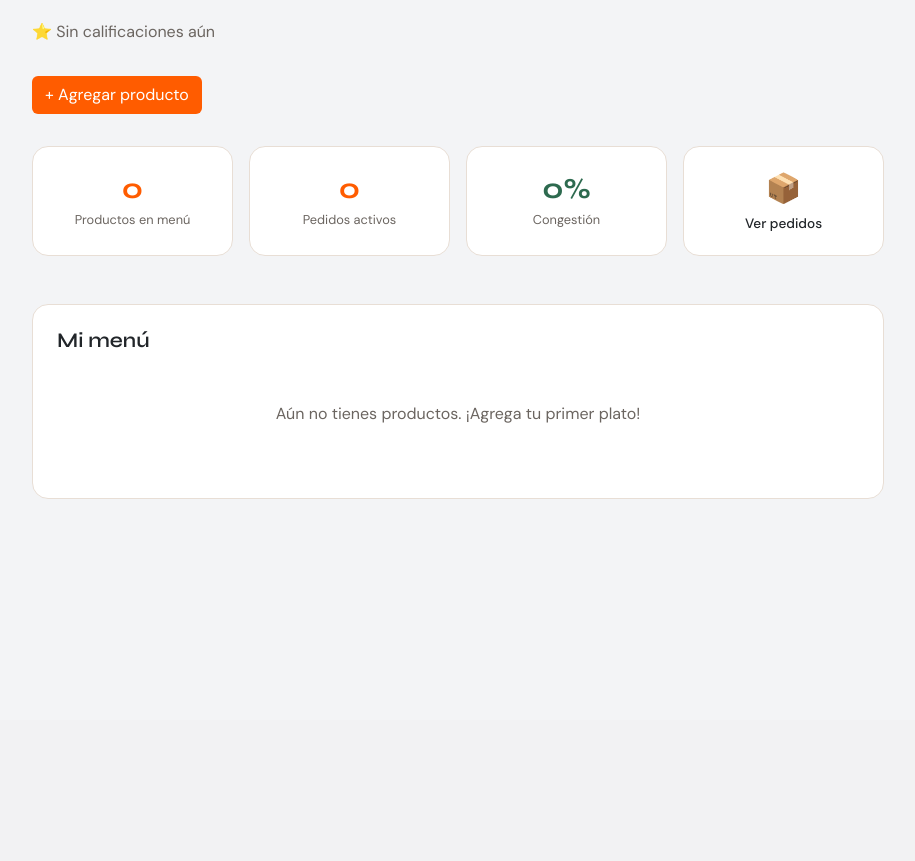
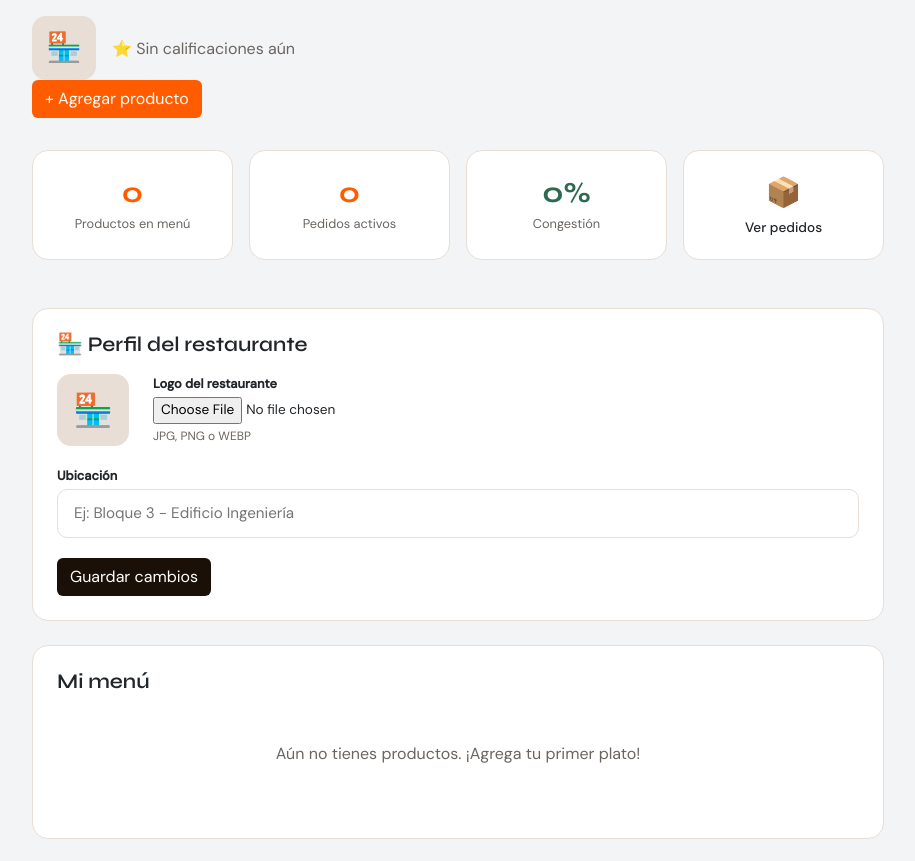
Before and after one commit to Jhoan-rios/Food-U, a Flask app: template templates/dashboard_vendedor.html in a window 1280 px wide. Shown: the part 80-941 px from the top of the page, without its empty margins (182-1097 px from the left). Before the commit the page ends 579 px from the top, so only its background shows below. Run offline with Flask 3, Linux system fonts and the light colour scheme; the template is opened without the code that fills it, so the values that code supplies are empty.

Commit message:
updated dashboard_vendedor.html

```diff
--- a/templates/dashboard_vendedor.html
+++ b/templates/dashboard_vendedor.html
@@ -3,13 +3,30 @@
 {% block contenido %}
 <div class="contenedor">
   <div class="fila" style="margin-bottom:2rem; align-items:flex-start;">
-    <div>
-      <h1>{{ vendedor.nombre }}</h1>
-      <p class="subtitulo">⭐ {{ "%.1f"|format(vendedor.calificacion) if vendedor.calificacion > 0 else "Sin calificaciones aún" }}</p>
+    <div style="display:flex; align-items:center; gap:1rem;">
+      {% if vendedor.logo %}
+        <img src="{{ url_for('static', filename='uploads/' + vendedor.logo) }}"
+             alt="Logo"
+             style="width:64px; height:64px; border-radius:14px; object-fit:cover; border:1px solid var(--borde);"
+             onerror="this.style.display='none'; this.nextElementSibling.style.display='flex';">
+        <div style="display:none; width:64px; height:64px; border-radius:14px; background:var(--borde);
+                    align-items:center; justify-content:center; font-size:1.8rem;">🏪</div>
+      {% else %}
+        <div style="display:flex; width:64px; height:64px; border-radius:14px; background:var(--borde);
+                    align-items:center; justify-content:center; font-size:1.8rem;">🏪</div>
+      {% endif %}
+      <div>
+        <h1 style="margin-bottom:0.1rem;">{{ vendedor.nombre }}</h1>
+        <p class="subtitulo" style="margin:0;">
+          ⭐ {{ "%.1f"|format(vendedor.calificacion) if vendedor.calificacion > 0 else "Sin calificaciones aún" }}
+          {% if vendedor.ubicacion %}· 📍 {{ vendedor.ubicacion }}{% endif %}
+        </p>
+      </div>
     </div>
-    <a href="{{ url_for('agregar_producto') }}" class="btn" style="background: #FF5C00; color:#fff;">+ Agregar producto</a>
+    <a href="{{ url_for('agregar_producto') }}" class="btn" style="background:#FF5C00; color:#fff;">+ Agregar producto</a>
   </div>
 
+  <!-- ESTADÍSTICAS -->
   <div style="display:grid; grid-template-columns:repeat(auto-fit,minmax(160px,1fr)); gap:1rem; margin-bottom:2rem;">
     <div class="card" style="text-align:center; padding:1.25rem;">
       <div style="font-size:1.8rem; font-family:'Syne',sans-serif; font-weight:700; color:var(--naranja);">{{ vendedor.productos|length }}</div>
@@ -34,6 +51,46 @@
     </a>
   </div>
 
+  <!-- PERFIL DEL RESTAURANTE -->
+  <div class="card" style="margin-bottom:1.5rem;">
+    <h2>🏪 Perfil del restaurante</h2>
+    <form method="POST" action="{{ url_for('editar_perfil_vendedor') }}" enctype="multipart/form-data">
+
+      <div style="display:flex; align-items:center; gap:1.5rem; margin-bottom:1.25rem;">
+        {% if vendedor.logo %}
+          <img src="{{ url_for('static', filename='uploads/' + vendedor.logo) }}"
+               alt="Logo actual"
+               style="width:72px; height:72px; border-radius:14px; object-fit:cover; border:1px solid var(--borde);"
+               onerror="this.style.display='none'; this.nextElementSibling.style.display='flex';">
+          <div style="display:none; width:72px; height:72px; border-radius:14px; background:var(--borde);
+                      align-items:center; justify-content:center; font-size:2rem;">🏪</div>
+        {% else %}
+          <div style="display:flex; width:72px; height:72px; border-radius:14px; background:var(--borde);
+                      align-items:center; justify-content:center; font-size:2rem;">🏪</div>
+        {% endif %}
+        <div>
+          <label style="font-size:0.8rem; font-weight:600; display:block; margin-bottom:4px;">Logo del restaurante</label>
+          <input type="file" name="logo" accept="image/*" style="font-size:0.85rem;">
+          <div style="font-size:0.75rem; color:var(--gris); margin-top:3px;">JPG, PNG o WEBP</div>
+        </div>
+      </div>
+
+      <div style="margin-bottom:1.25rem;">
+        <label style="font-size:0.8rem; font-weight:600; display:block; margin-bottom:4px;">Ubicación</label>
+        <input type="text" name="ubicacion" value="{{ vendedor.ubicacion }}"
+               placeholder="Ej: Bloque 3 - Edificio Ingeniería"
+               style="width:100%; padding:0.75rem 1rem; border:1.5px solid var(--borde);
+                      border-radius:10px; font-family:'DM Sans',sans-serif; font-size:0.95rem;
+                      outline:none; box-sizing:border-box;">
+      </div>
+
+      <button type="submit" class="btn" style="width:auto; background:var(--oscuro); color:white;">
+        Guardar cambios
+      </button>
+    </form>
+  </div>
+
+  <!-- MI MENÚ -->
   <div class="card">
     <h2>Mi menú</h2>
     {% if vendedor.productos %}
@@ -88,5 +145,6 @@
     </div>
     {% endif %}
   </div>
+
 </div>
 {% endblock %}
```
